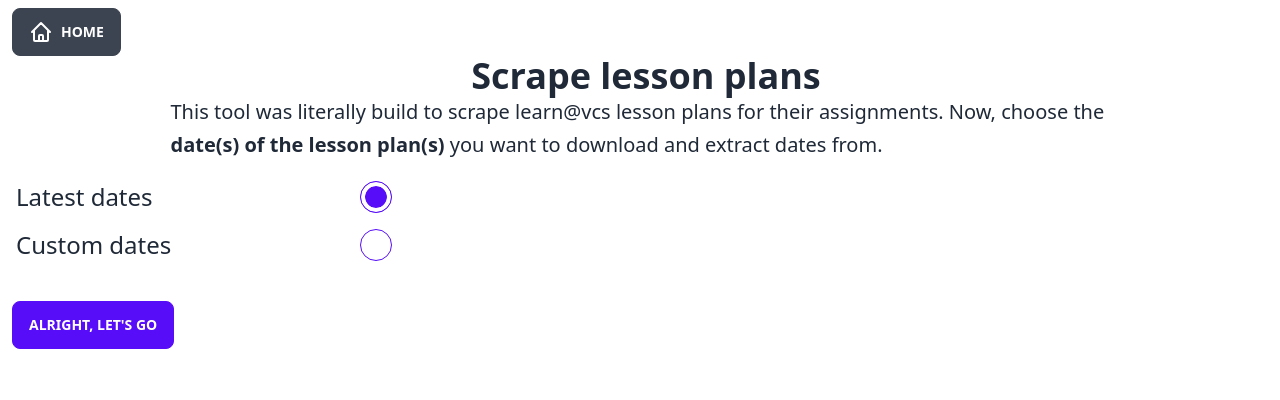
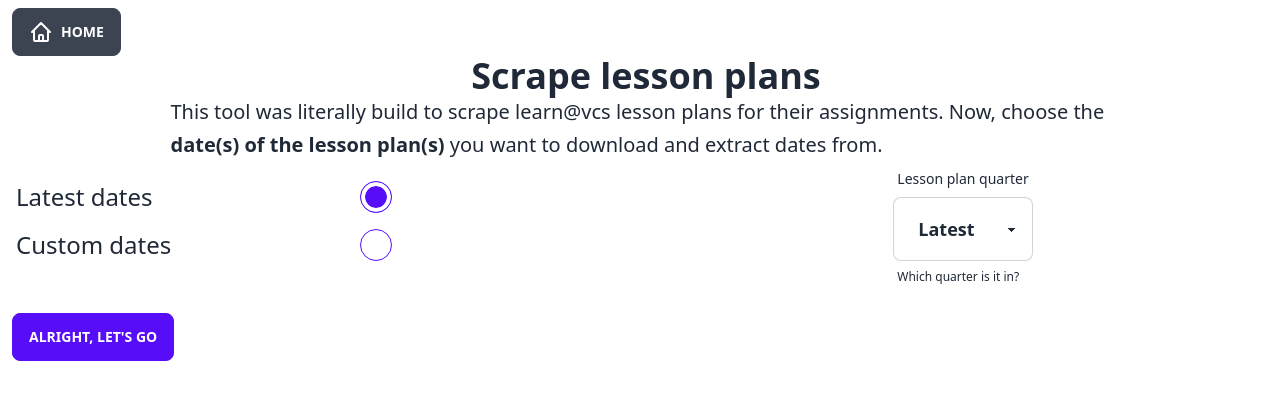
Before and after one commit to ThatXliner/skootils, a SvelteKit app in the folder src/frontend/: page /learnatvcs in a window 1280 px wide. Shown: the top 400 px of the page. Built offline with nearby package versions, Linux system fonts and the light colour scheme.

Commit message:
:sparkles: Can specify the quarter where the lesson plan is in

```diff
--- a/src/frontend/src-tauri/tauri.conf.json
+++ b/src/frontend/src-tauri/tauri.conf.json
@@ -18,7 +18,7 @@
 				"scope": [
 					{
 						"name": "../../learnatvcs/dist/learnatvcs",
-						"args": [{ "validator": "(null|\\[.*?\\])" }],
+						"args": [{ "validator": "(null|\\[.*?\\])" }, { "validator": "(null|\\d)" }],
 						"sidecar": true
 					},
 					{
--- a/src/frontend/src/routes/learnatvcs/+page.svelte
+++ b/src/frontend/src/routes/learnatvcs/+page.svelte
@@ -4,6 +4,12 @@
 
 	let dateType: 'latest' | 'custom' = 'latest';
 	let dateList: string[] = [];
+	let quarter: string;
+	$: if (quarter == 'Latest') {
+		window.sessionStorage.removeItem('quarter');
+	} else {
+		window.sessionStorage.setItem('quarter', quarter);
+	}
 	$: if (dateType === 'custom') {
 		window.sessionStorage.setItem('config', JSON.stringify(dateList));
 	} else {
@@ -20,6 +26,8 @@
 			choose the <b> date(s) of the lesson plan(s)</b> you want to download and extract dates from.
 		</p>
 	</div>
+	<div class="w-full flex">
+		<div class="w-1/2">
 			<div class="form-control max-w-sm my-3">
 				<label class="label cursor-pointer"
 					><span class="text-2xl">Latest dates</span>
@@ -41,11 +49,30 @@
 					/>
 				</label>
 			</div>
+		</div>
+		<div class="mx-auto">
+			<div class="form-control">
+				<label class="label" for="quarter">
+					<span class="label-text">Lesson plan quarter</span>
+				</label>
+				<select class="select select-lg select-bordered" bind:value={quarter}>
+					<option selected>Latest</option>
+					<option>1</option>
+					<option>2</option>
+					<option>3</option>
+					<option>4</option>
+				</select>
+				<label for="quarter" class="label"
+					><span class="label-text-alt">Which quarter is it in?</span></label
+				>
+			</div>
+		</div>
+	</div>
 
 	{#if dateType == 'custom'}
 		<DateInput bind:selectedDates={dateList} />
 	{/if}
-	<!-- We're gonna leave some space for images -->
+
 	<a
 		class="my-5 btn btn-primary"
 		href="/learnatvcs/scrape"
--- a/src/frontend/src/routes/learnatvcs/scrape/+page.svelte
+++ b/src/frontend/src/routes/learnatvcs/scrape/+page.svelte
@@ -17,7 +17,8 @@
 	onMount(() => {
 		window.sessionStorage.removeItem('output'); // Don't use old data when failed
 		command = Command.sidecar('../../learnatvcs/dist/learnatvcs', [
-			window.sessionStorage.getItem('config') ?? 'null'
+			window.sessionStorage.getItem('config') ?? 'null',
+			window.sessionStorage.getItem('quarter') ?? 'null'
 		]);
 		command.on('close', (data) => {
 			console.log(`command finished with code ${data.code} and signal ${data.signal}`);
```
Also changed, not shown: 2 other files (tests, documents, lock files or other folders). Lines whose indentation alone changed are shown as unchanged.
